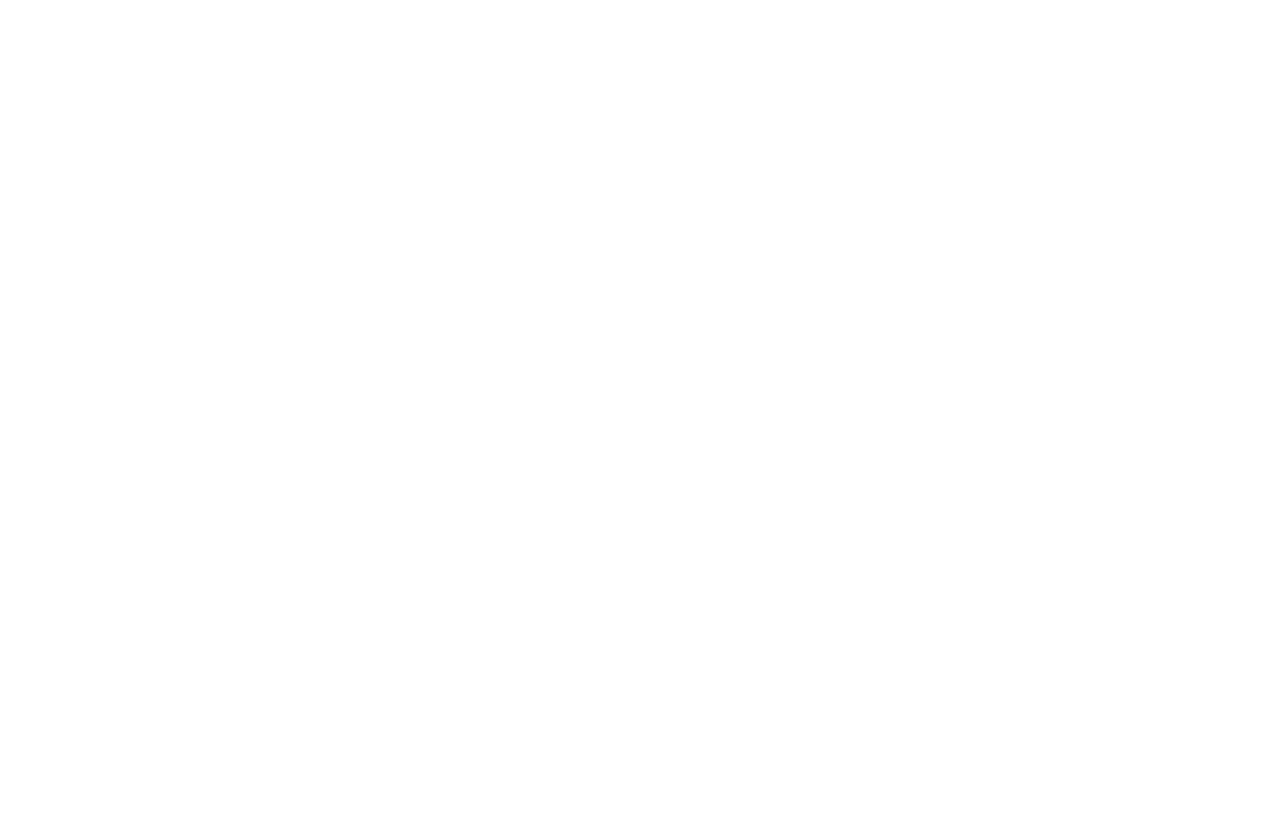
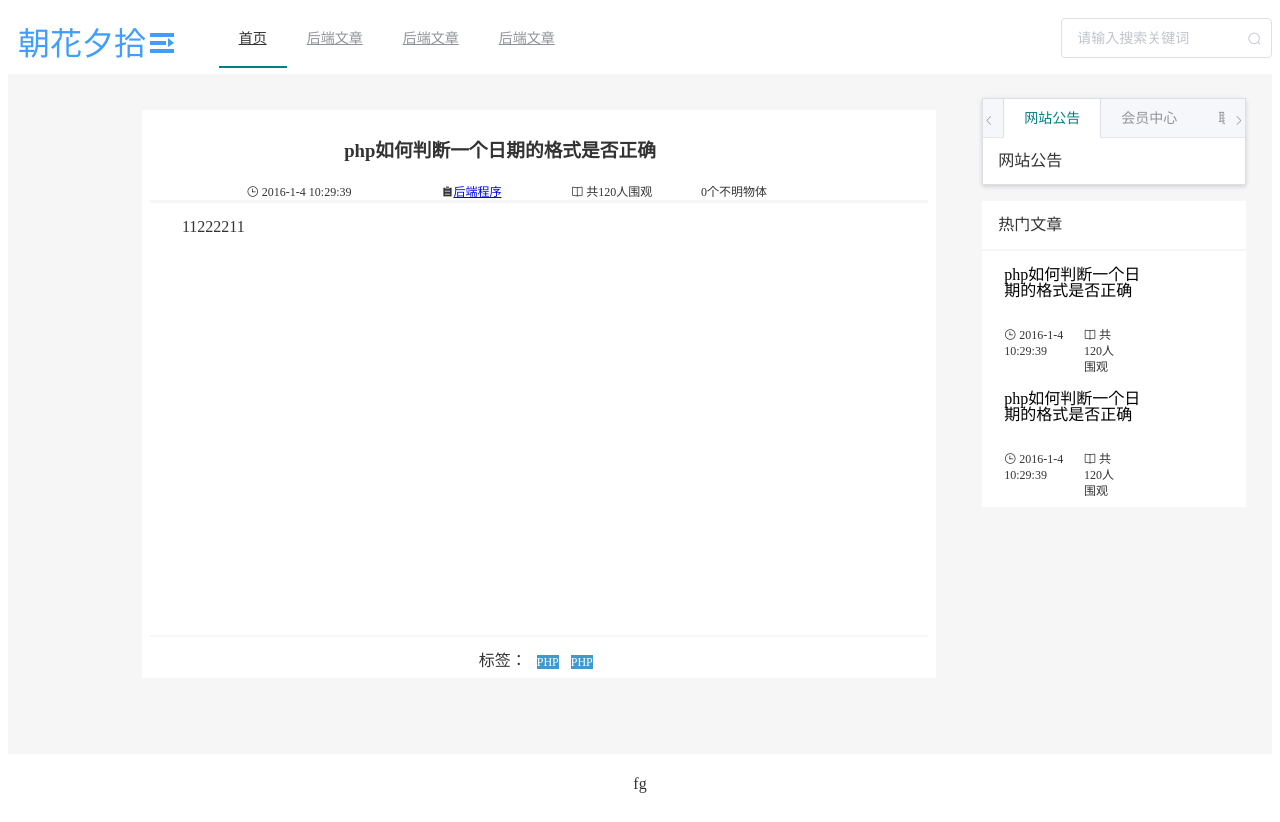
Before and after one commit to l3n641/front-blog, a Vue app: page /posts/1 in a window 1280 px wide. Before the commit the page ends 800 px from the top, so only its background shows below. Built offline with nearby package versions, Linux system fonts and the light colour scheme.

Commit message:
添加帖子详情页面

```diff
--- a/src/router/index.js
+++ b/src/router/index.js
@@ -17,6 +17,13 @@
     },
 
 
+    {
+      path: '/posts/:id',
+      name: 'Post',
+      component: ()=>import("../views/front/PostDetail")
+    },
+
+
 ]
 
 const router = new VueRouter({
--- /dev/null
+++ b/src/views/front/PostDetail.vue
@@ -0,0 +1,149 @@
+<template>
+    <div class="index">
+        <el-container>
+            <Header></Header>
+            <el-container >
+
+                <el-main  class="main">
+                    <el-row :gutter="20">
+                        <el-col>
+
+                            <el-row>
+                                <el-col :span="21" :offset="3" >
+                                    <div class="content-background" >
+                                        <el-row class="article-header">
+                                            <header >
+                                                <el-col  span="16"  offset="6" >
+                                                    <h1 class="article-title">php如何判断一个日期的格式是否正确</h1>
+                                                </el-col>
+                                                <el-col>
+                                                    <el-row  class="article-meta">
+                                                        <div class="article-meta">
+                                                            <el-col span="5" offset="3">
+                                                                <time > <i class="el-icon-time"></i> 2016-1-4 10:29:39</time>
+                                                            </el-col>
+                                                            <el-col span="3"  offset="1" clss="post-type">
+                                                                <i class="el-icon-s-order"></i><a href="program" title="" draggable="false">后端程序</a>
+                                                            </el-col>
+                                                            <el-col span="3" offset="1" class="article-meta-views" >
+                                                                <i class="el-icon-reading"></i> 共120人围观
+                                                            </el-col>
+                                                            <el-col span="3" offset="1" class="item article-meta-comment" >
+                                                                 <i class="glyphicon glyphicon-comment"></i> 0个不明物体
+                                                            </el-col>
+                                                        </div>
+                                                    </el-row>
+                                                </el-col>
+                                                </header>
+                                        </el-row>
+
+                                        <el-row >
+                                            <article class="article" >
+                                                <el-col offset="1" >11222211</el-col>
+                                            </article>
+                                            <el-col   class="tags">
+                                                <div class="article-tags">标签：
+                                                    <a href="" rel="tag" class="tag" >PHP</a>
+                                                    <a href="" rel="tag" class="tag" >PHP</a>
+                                                </div>
+                                            </el-col>
+                                        </el-row>
+                                    </div>
+                                </el-col>
+                            </el-row>
+
+                        </el-col>
+
+                    </el-row>
+
+                </el-main>
+
+                <Aside></Aside>
+
+            </el-container>
+            <el-footer class=" flex: 0 0 auto;">
+                fg
+            </el-footer>
+
+        </el-container></div>
+</template>
+
+<script>
+    import Header from "@/components/Header.vue"
+    import Aside from "@/components/Aside.vue"
+
+    export default {
+        components: { Header ,Aside},
+        data() {
+            return {
+                activeIndex: '1',
+                activeIndex2: '1'
+            };
+        },
+        methods: {
+            handleSelect(key, keyPath) {
+                console.log(key, keyPath);
+            }
+        }
+    }
+</script>
+.top-nav{
+float:right
+}
+<style >
+
+    .el-footer {
+        background-color: #ffffff;
+        color: #333;
+        text-align: center;
+        line-height: 60px;
+    }
+
+
+    .el-main {
+        background-color: #F6F6F6;
+        color: #333;
+        line-height: 1em;
+        min-height: calc(100vh - 120px);
+    }
+
+
+
+    .content-background {
+        background-color: #FFFFFF;
+        margin-top: 1em;
+        padding: 0.5em;
+
+
+    }
+
+    .article-header{
+        border-bottom: #F6F6F6 solid 0.2em;
+        margin-bottom: 1em;
+    }
+
+    .article-meta{
+        font-size: 12px;
+    }
+    .article-title{
+        line-height:150%
+    }
+
+    .article{
+        min-height: 25em;
+    }
+    .tags{
+        margin-top:1em;
+        padding-top:  1em;
+        border-top: solid 2px #F6F6F6;
+        text-align: center;
+    }
+    .tag{
+        background-color: #3f99cc;
+        font-size: 12px;
+        color: #ffffff;
+        text-decoration:none;
+        margin: 0.5em;
+    }
+
+</style>
```
